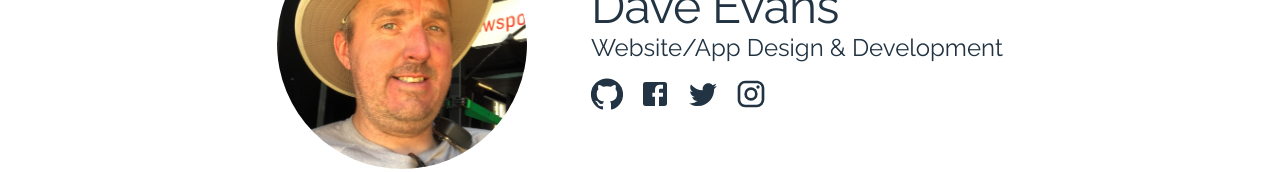
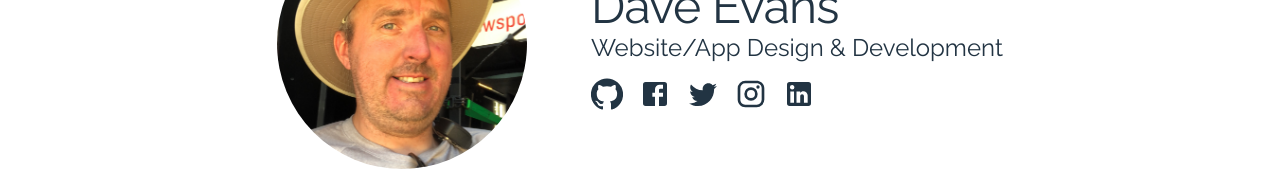
Before and after one commit to codingdave-dev/coding-dave, a Next.js app: page / in a window 1280 px wide. Shown: the part 202-374 px from the top of the page. Built offline with nearby package versions, Linux system fonts and the light colour scheme.

Commit message:
Add Linkedin Link

```diff
--- a/src/ui/ProfileHeader.js
+++ b/src/ui/ProfileHeader.js
@@ -143,19 +143,19 @@ const ProfileHeader = ({ showContact }) => {
                   <InstagramIcon className={classes.socialIcon} />
                 </a>
               </Grid>
-              {/*<Grid item>*/}
-              {/*  <a*/}
-              {/*    style={{*/}
-              {/*      textDecoration: "none",*/}
-              {/*    }}*/}
-              {/*    href={""}*/}
-              {/*    rel={'noopener noreferrer'}*/}
-              {/*    target={"_blank"}*/}
-              {/*    aria-owns={"CodingDave LinkedIn Link"}*/}
-              {/*  >*/}
-              {/*    <LinkedInIcon className={classes.socialIcon} />*/}
-              {/*  </a>*/}
-              {/*</Grid>*/}
+              <Grid item>
+                <a
+                  style={{
+                    textDecoration: "none",
+                  }}
+                  href={"https://www.linkedin.com/in/coding-dave-2576211b3/"}
+                  rel={'noopener noreferrer'}
+                  target={"_blank"}
+                  aria-owns={"CodingDave LinkedIn Link"}
+                >
+                  <LinkedInIcon className={classes.socialIcon} />
+                </a>
+              </Grid>
             </Grid>
           </Grid>
 
```
